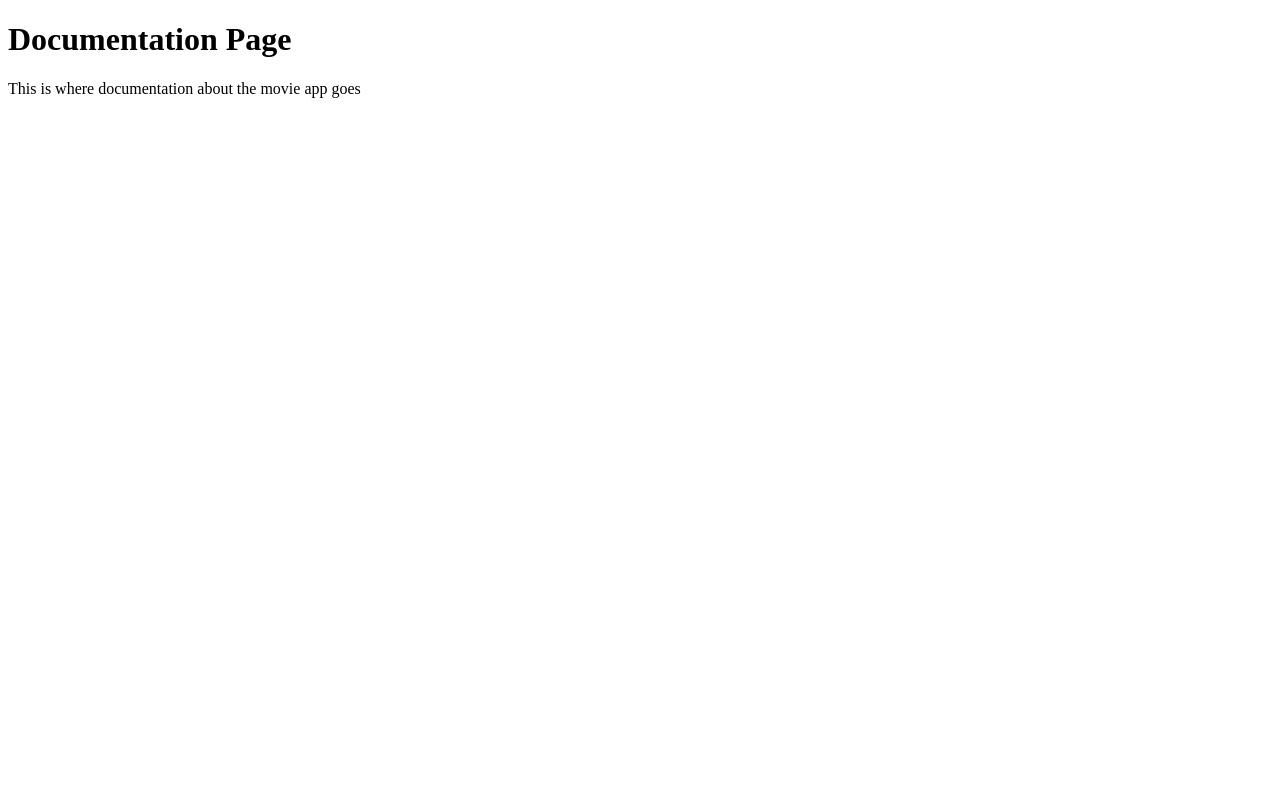
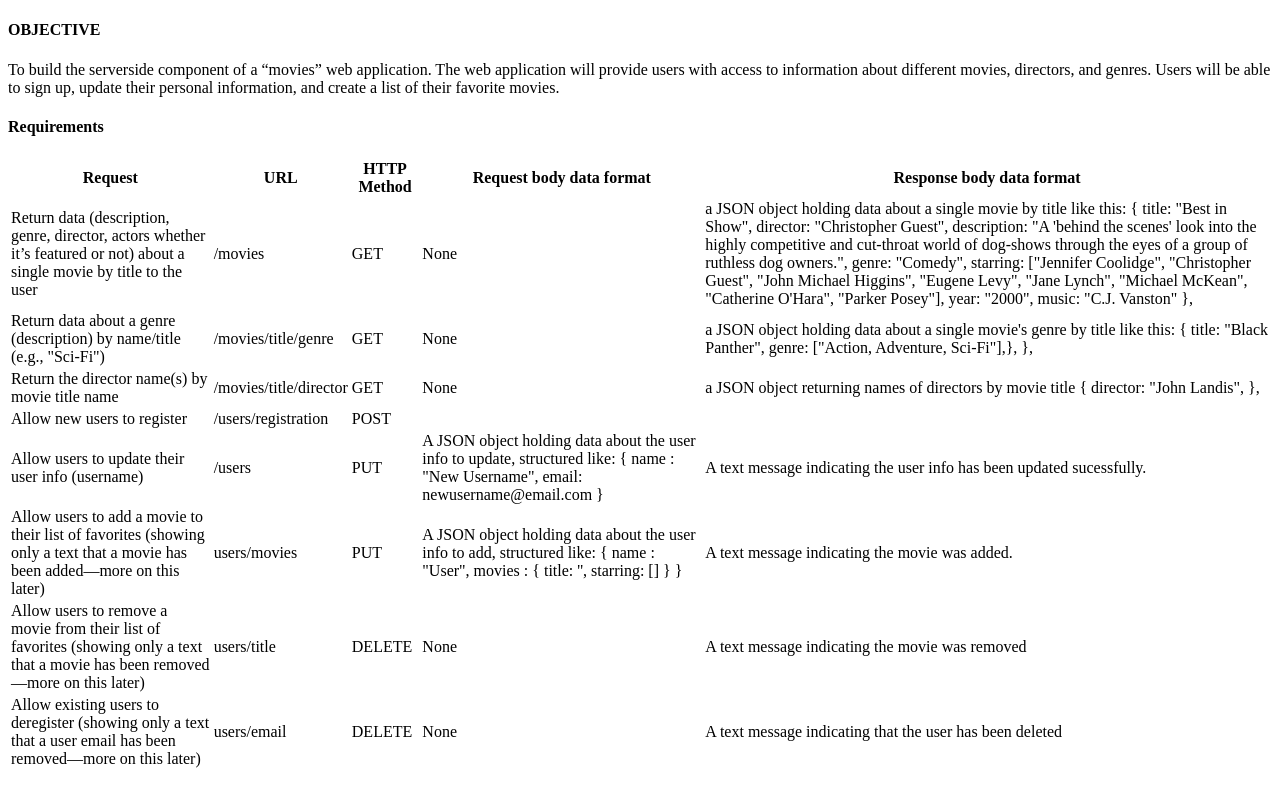
Before and after one commit to mbp1980/movie_api, a website: page public/documentation.html in a window 1280 px wide. Drawn offline with Linux system fonts and the light colour scheme.

Commit message:
Updated documentation of added end points

```diff
--- a/public/documentation.html
+++ b/public/documentation.html
@@ -1,11 +1,155 @@
 <!DOCTYPE html>
-<html lang="en" dir="ltr">
-    <head>
-        <meta charset="utf-8">
-        <title>DOCUMENTATION</title>
-    </head>
-    <body>
-        <h1>Documentation Page</h1>
-        <p>This is where documentation about the movie app goes</p>
-    </body>
+<html lang="en">
+
+<head>
+    <meta charset="UTF-8">
+    <meta name="viewport" content="width=device-width, initial-scale=1.0">
+    <title> Movie API</title>
+</head>
+
+<body>
+
+    <h4>OBJECTIVE</h4>
+    <p>
+        To build the server­side component of a “movies” web application. The web application will
+        provide users with access to information about different movies, directors, and genres. Users
+        will be able to sign up, update their personal information, and create a list of their favorite
+        movies.
+    </p>
+
+
+    <h4>Requirements</h4>
+
+    <table class="url_endpoints">
+        <tr>
+            <th>Request</th>
+            <th>URL</th>
+            <th>HTTP Method</th>
+            <th>Request body data format</th>
+            <th>Response body data format</th>
+        </tr>
+        <tr>
+            <td>Return data (description, genre, director, actors whether it’s featured or not) about a single movie
+                by
+                title to the user</td>
+            <td>/movies</td>
+            <td>GET</td>
+            <td>None</td>
+            <td>
+                a JSON object holding data about a single movie by title like this:
+                {
+                    title: "Best in Show",
+                    director: "Christopher Guest",
+                    description: "A 'behind the scenes' look into the highly competitive and cut-throat world of dog-shows through the eyes of a group of ruthless dog owners.",
+                    genre: "Comedy",
+                    starring:
+                        ["Jennifer Coolidge",
+                        "Christopher Guest",
+                        "John Michael Higgins",
+                        "Eugene Levy",
+                        "Jane Lynch",
+                        "Michael McKean",
+                        "Catherine O'Hara",
+                        "Parker Posey"],
+                    year: "2000",
+                    music: "C.J. Vanston"
+                },
+
+            </td>
+        </tr>
+        <tr>
+            <td>Return data about a genre (description) by name/title (e.g., "Sci-Fi")</td>
+            <td>/movies/title/genre</td>
+            <td>GET</td>
+            <td>None</td>
+            <td>
+                a JSON object holding data about a single movie's genre by title like this:
+                { title: "Black Panther", genre: ["Action, Adventure, Sci-Fi"],},
+                },
+            </td>
+        </tr>
+        <tr>
+            <td>Return the director name(s) by movie title name</td>
+            <td>/movies/title/director</td>
+            <td>GET</td>
+            <td>None</td>
+            <td>
+                a JSON object returning names of directors by movie title
+                {
+                director: "John Landis",
+                },
+            </td>
+        </tr>
+        <tr>
+            <td>Allow new users to register</td>
+            <td>/users/registration</td>
+            <td>POST</td>
+            <td></td>
+            <td></td>
+        </tr>
+
+        <tr>
+            <td>Allow users to update their user info (username)</td>
+            <td>/users</td>
+            <td>PUT</td>
+            <td>
+                A JSON object holding data about the user info to update, structured like:
+                {
+                name : "New Username",
+                email: newusername@email.com
+                }
+            </td>
+            <td>
+                A text message indicating the user info has been updated sucessfully.
+            </td>
+        </tr>
+        <tr>
+            <td>Allow users to add a movie to their list of favorites (showing only a text that a movie has been
+                added—more
+                on this later)</td>
+            <td>users/movies</td>
+            <td>PUT</td>
+            <td>
+                A JSON object holding data about the user info to add, structured like:
+                {
+                name : "User",
+                movies : {
+                title: '',
+                starring: []
+                }
+                }
+            </td>
+            <td>
+                A text message indicating the movie was added.
+            </td>
+        </tr>
+        <tr>
+            <td>
+                Allow users to remove a movie from their list of favorites (showing only a text that a movie has been
+                removed—more on this later)
+            </td>
+            <td>users/title</td>
+            <td>DELETE</td>
+            <td>None</td>
+            <td>
+                A text message indicating the movie was removed
+            </td>
+        </tr>
+        <tr>
+            <td>
+                Allow existing users to deregister (showing only a text that a user email has been removed—more on this
+                later)
+            </td>
+            <td>users/email</td>
+            <td>DELETE</td>
+            <td>None</td>
+            <td>
+                A text message indicating that the user has been deleted
+            </td>
+        </tr>
+
+    </table>
+
+</body>
+
 </html>
```
